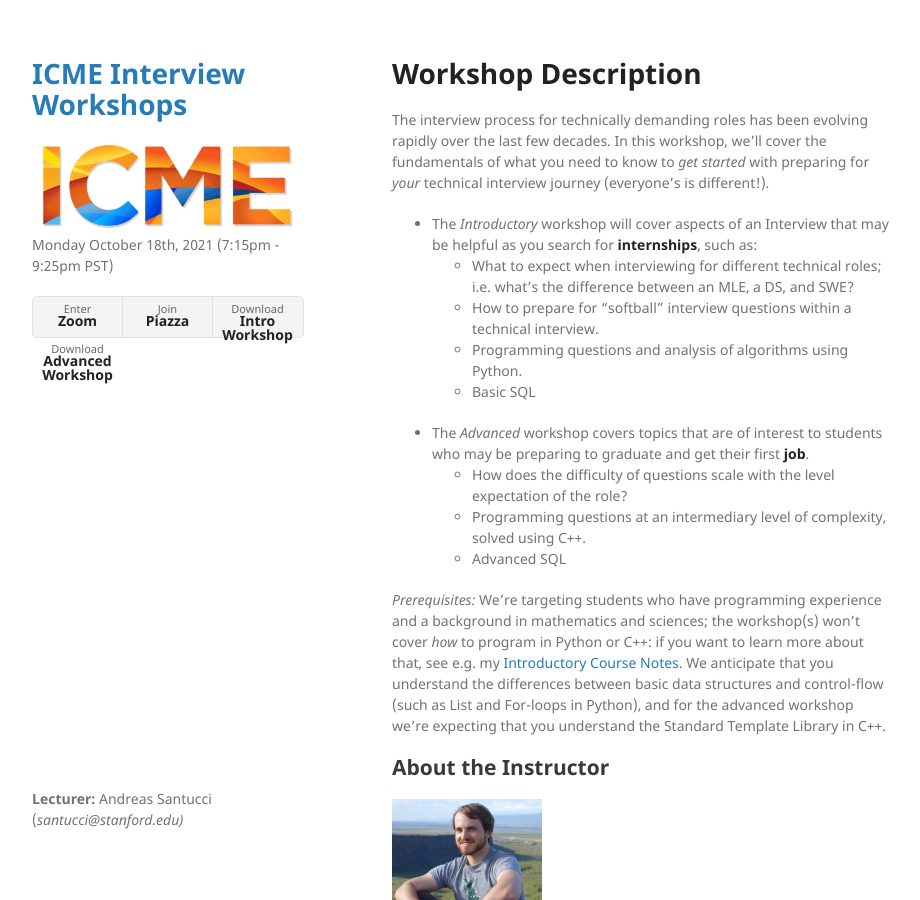
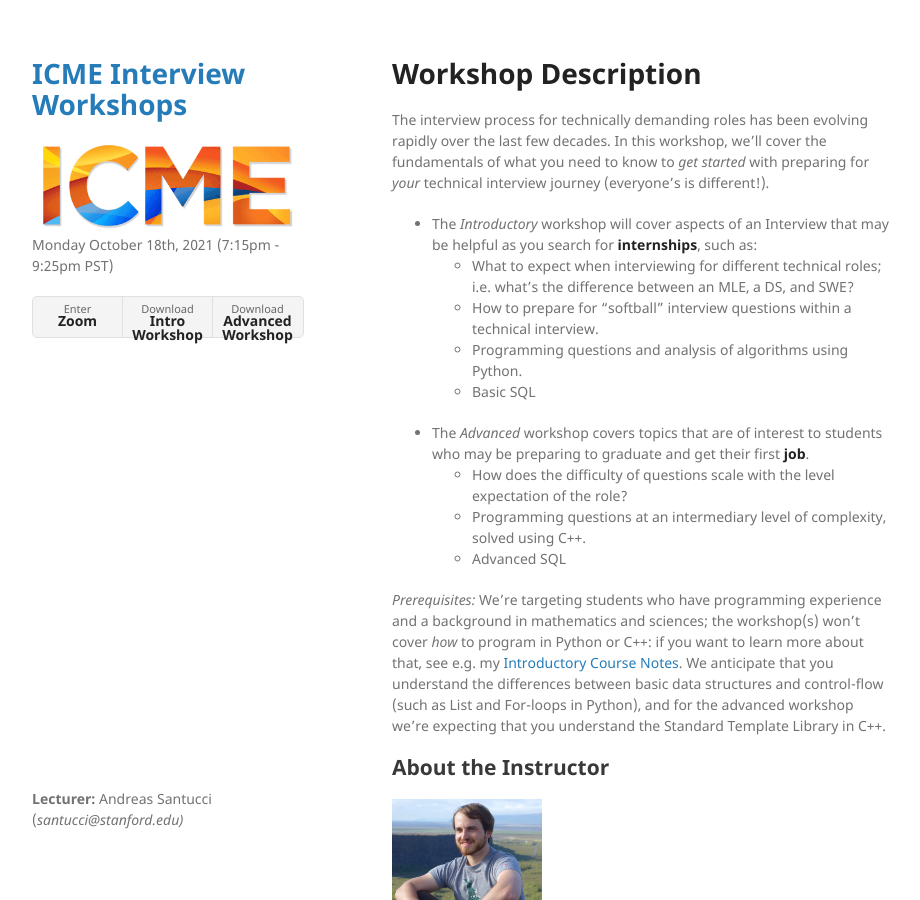
Before and after one commit to asantucci/interview-workshop, a Jekyll site: the page built from index.md, in a window 1280 px wide and 900 px high. Shown: the whole window, without its empty margins (178-1098 px from the left). Built offline with Jekyll 4.4.1, drawn with Linux system fonts in a browser that asks for light colours; our own code applies the rules of GitHub Pages for plain Markdown files.

Commit message:
Removed Piazza link from left-pane.

```diff
--- a/_layouts/default.html
+++ b/_layouts/default.html
@@ -33,7 +33,7 @@
         {% if site.show_downloads %}
         <ul class="downloads">
           <li><a href="https://stanford.zoom.us/j/97298719256?pwd=WEs3bkEvQmtKY1h5d2x4eEs3QnRjUT09&from=addon">Enter <strong>Zoom</strong></a></li>
-          <li><a href="http://piazza.com/stanford/fall2021/icmeinterviewworkshops21">Join <strong>Piazza</strong></a></li>
+<!--           <li><a href="http://piazza.com/stanford/fall2021/icmeinterviewworkshops21">Join --> <!-- <strong>Piazza</strong></a></li> -->
           <li><a href="{{ "/docs/intro_workshop.pdf" | relative_url }}">Download <strong>Intro Workshop</strong></a></li>
           <li><a href="{{ "/docs/advanced_workshop.pdf" | relative_url }}">Download <strong>Advanced Workshop</strong></a></li>
         </ul>
```
